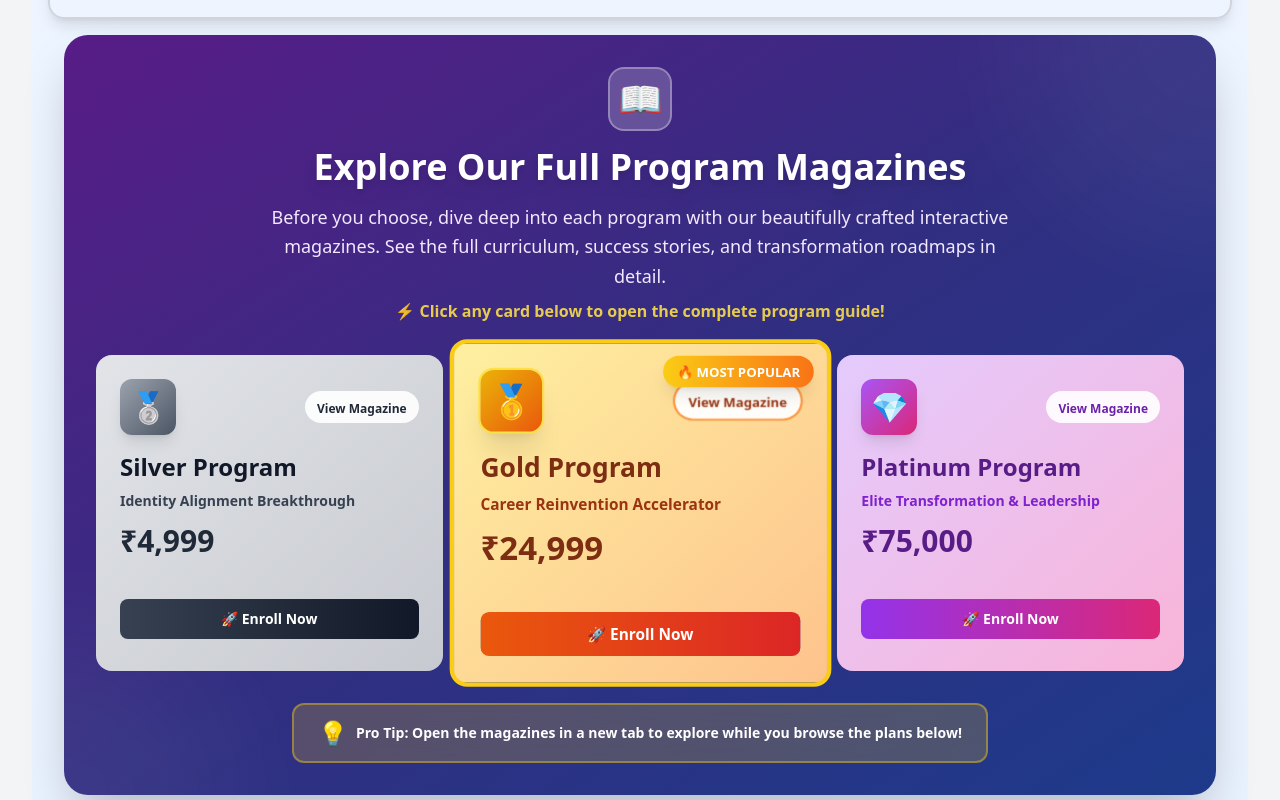
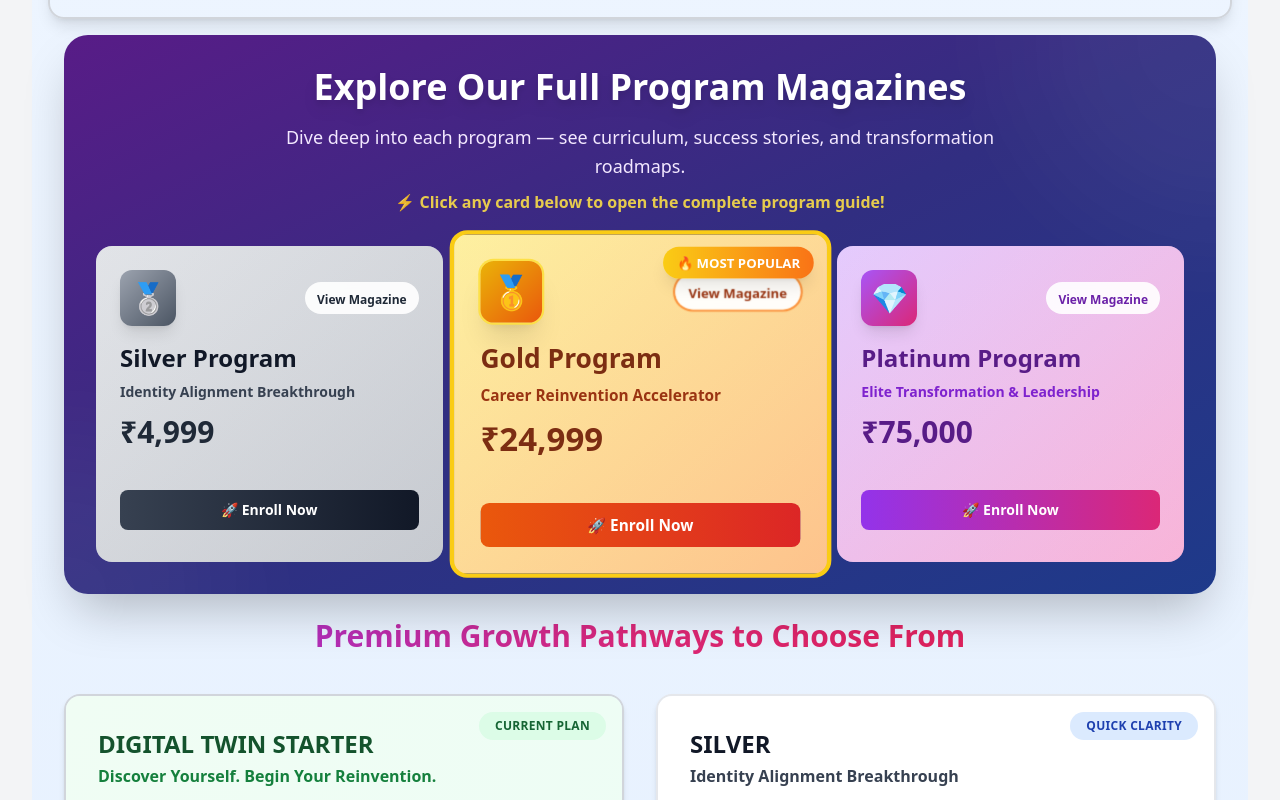
Before and after one commit to shivanichhabra4u10-cmyk/wingro, a React (Create React App) app in the folder client/: page /digital-twin in a window 1280 px wide. Shown: the part 460-1260 px from the top of the page. Built offline with nearby package versions, Linux system fonts and the light colour scheme.

Commit message:
did changes for explore magazine section

```diff
--- a/client/src/components/DigitalTwinPricingPlans.tsx
+++ b/client/src/components/DigitalTwinPricingPlans.tsx
@@ -160,15 +160,12 @@ const DigitalTwinPricingPlans: React.FC<DigitalTwinPricingPlansProps> = ({ userI
 
           <div className="relative z-10">
             <div className="text-center mb-8">
-              <div className="inline-flex items-center justify-center w-16 h-16 bg-white/20 backdrop-blur-md rounded-2xl mb-4 border-2 border-white/30">
-                <span className="text-4xl">📖</span>
-              </div>
+
               <h3 className="text-3xl md:text-4xl font-black mb-4 drop-shadow-lg">
                 Explore Our Full Program Magazines
               </h3>
               <p className="text-lg text-purple-100 leading-relaxed max-w-3xl mx-auto mb-2">
-                Before you choose, dive deep into each program with our beautifully crafted interactive magazines.
-                See the full curriculum, success stories, and transformation roadmaps in detail.
+                Dive deep into each program — see curriculum, success stories, and transformation roadmaps.
               </p>
               <p className="text-base text-yellow-300 font-bold animate-pulse">
                 ⚡ Click any card below to open the complete program guide!
@@ -290,14 +287,6 @@ const DigitalTwinPricingPlans: React.FC<DigitalTwinPricingPlansProps> = ({ userI
               </div>
             </div>
 
-            <div className="mt-8 text-center">
-              <div className="inline-flex items-center gap-2 bg-yellow-400/20 backdrop-blur-md border-2 border-yellow-400/40 rounded-xl px-6 py-3">
-                <span className="text-2xl">💡</span>
-                <p className="text-sm font-bold text-white">
-                  Pro Tip: Open the magazines in a new tab to explore while you browse the plans below!
-                </p>
-              </div>
-            </div>
           </div>
         </div>
       </div>
```
